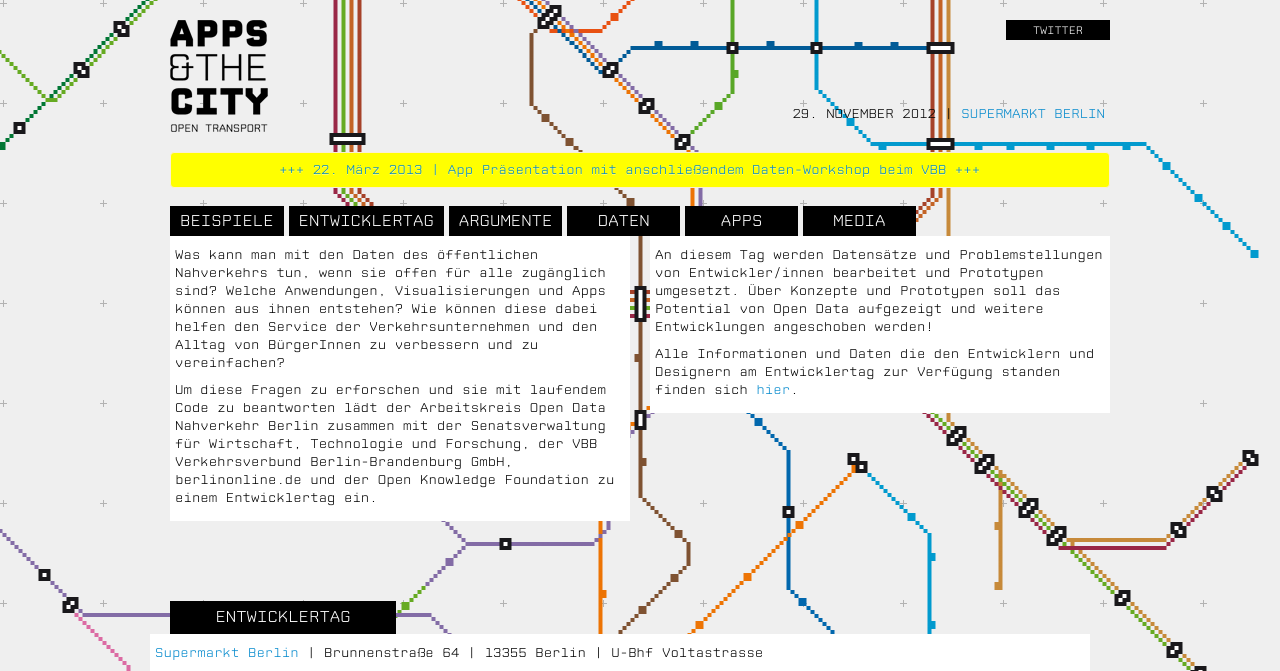
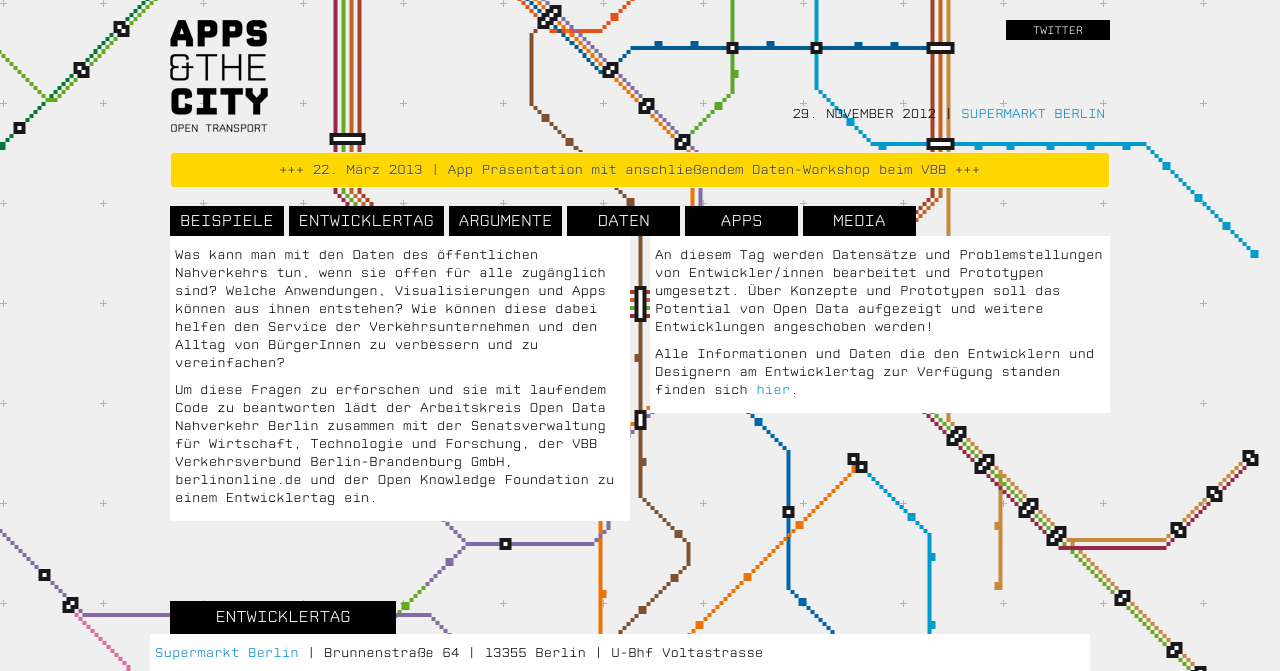
Before and after one commit to okfde/berlin.appsandthecity, a Jekyll site: the page built from index.html, in a window 1280 px wide. Shown: the top 671 px of the page. Built offline with Jekyll 4.4.1, drawn with Linux system fonts in a browser that asks for light colours; nearby versions of some CDN libraries; Markdown is read by kramdown in place of the engine named in the settings; grey boxes are pictures that could not be loaded.

Commit message:
Change colors for banner

```diff
--- a/_layouts/default.html
+++ b/_layouts/default.html
@@ -91,8 +91,8 @@ function initialize() {
     </header>
 
     <div class="span12">
-      <div class="alert" style="text-align:center; background-color: #ff0;">
-        <a href="http://www.meetup.com/OpenKnowledgeFoundation/Berlin-DE/882072/?a=bn6_l1">+++ 22. März 2013 | App Präsentation mit anschließendem Daten-Workshop beim VBB +++</a>
+      <div class="alert" style="text-align:center; background-color: rgb(255, 215, 0);">
+        <a style="color: #333;" href="http://www.meetup.com/OpenKnowledgeFoundation/Berlin-DE/882072/?a=bn6_l1">+++ 22. März 2013 | App Präsentation mit anschließendem Daten-Workshop beim VBB +++</a>
       </div>
     </div>
 
```
